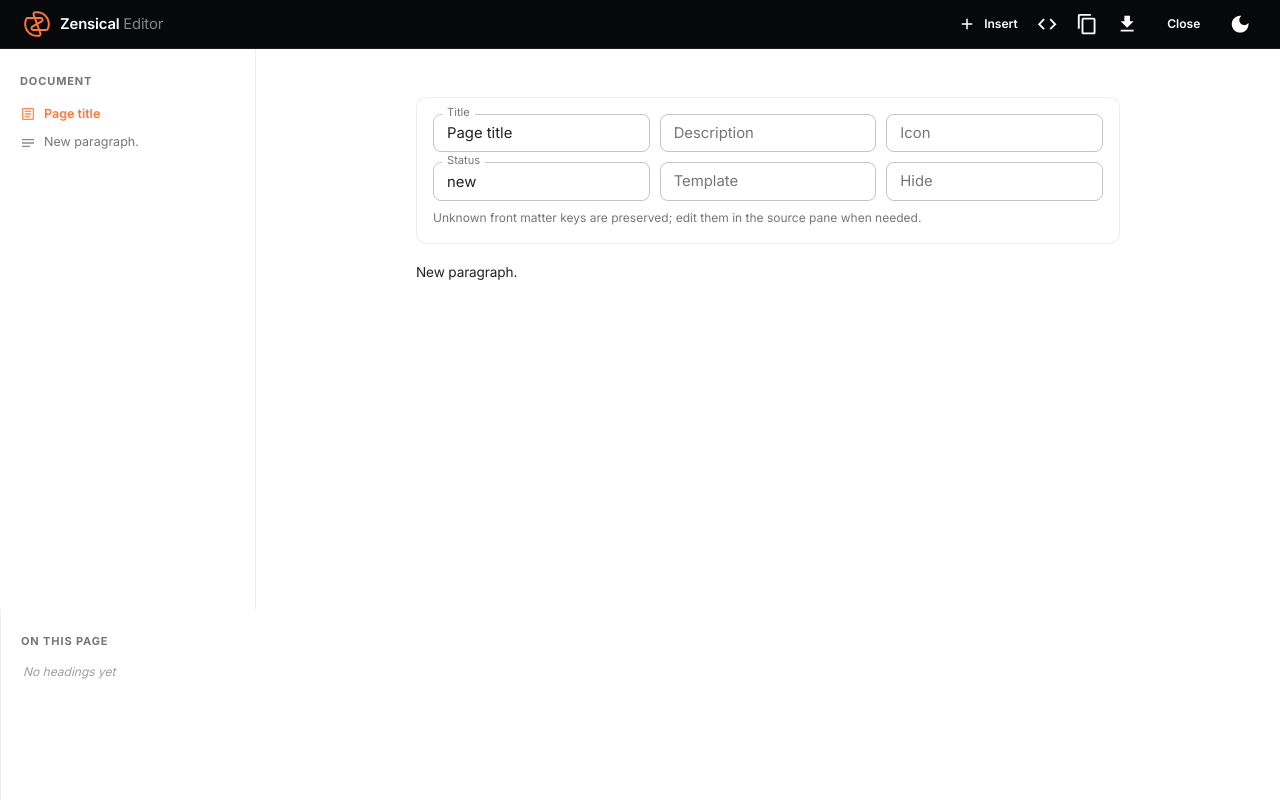
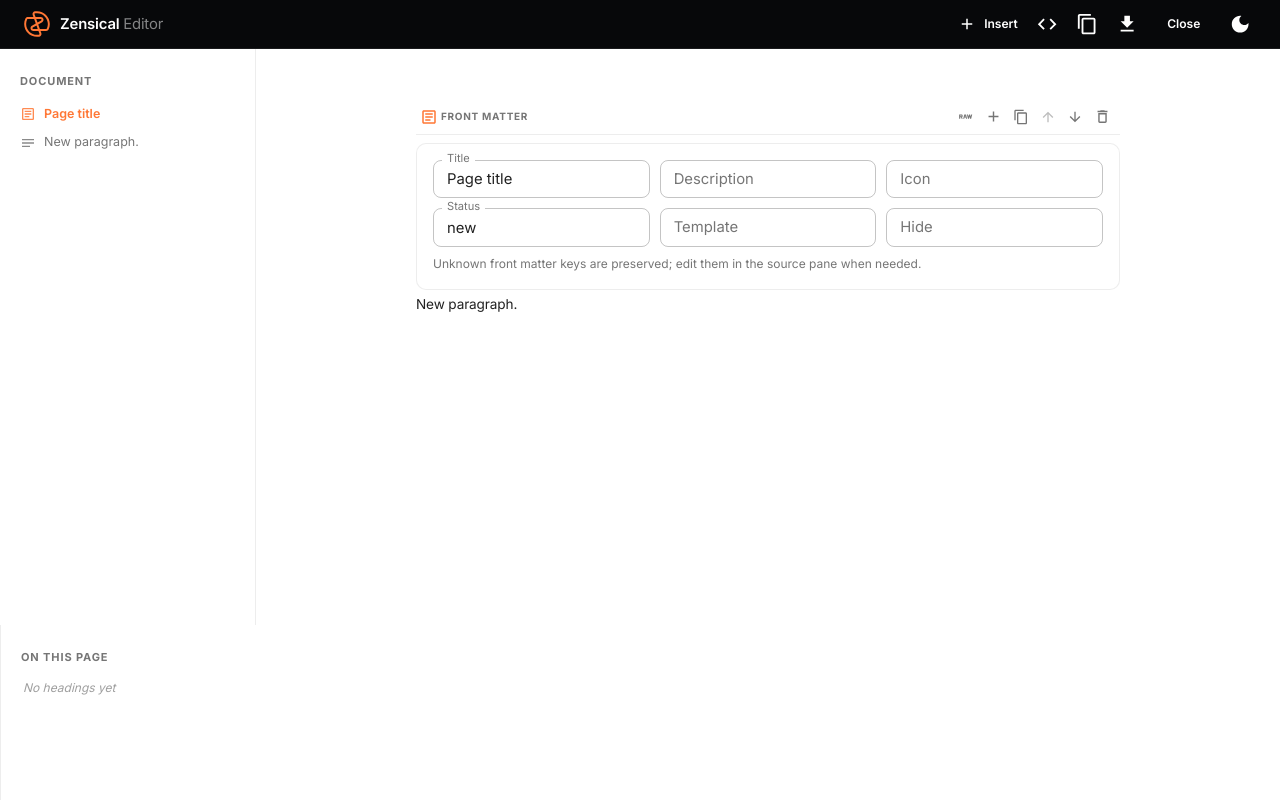
Before and after one commit to FloSch62/mkdocs-editor, a React (Vite) app: page / in a window 1280 px wide. Both pictures are taken after a click on the button "Start blank". Built offline with nearby package versions, Linux system fonts and the light colour scheme.

Commit message:
fix overlap

```diff
--- a/src/BlockEditor.tsx
+++ b/src/BlockEditor.tsx
@@ -125,8 +125,9 @@ function BlockShell({
   onMove: (dir: -1 | 1) => void
 }) {
   const { title, detail, Icon } = blockTitle(block)
+  const showForm = !previewable || editing
   return (
-    <Paper variant="outlined" className={`block-card block-${block.type}${editing ? ' is-editing' : ''}`}>
+    <Paper variant="outlined" className={`block-card block-${block.type} ${showForm ? 'mode-form' : 'mode-preview'}${editing ? ' is-editing' : ''}`}>
       <Box className="block-bar">
         <Icon sx={{ fontSize: 18, color: 'var(--accent)' }} />
         <Box sx={{ minWidth: 0, flexGrow: 1 }}>
--- a/src/app.css
+++ b/src/app.css
@@ -415,7 +415,8 @@
   box-shadow: none !important;
 }
 
-/* floating hover toolbar (was the full-width block bar) */
+/* In rendered-preview mode the toolbar is a floating hover pill (top-right) so the content
+   reads like a docs page. In form mode (see below) it drops into the flow instead. */
 .block-bar {
   position: absolute;
   top: 2px;
@@ -435,7 +436,7 @@
   pointer-events: none;
   transition: opacity 0.12s, transform 0.12s;
 }
-.block-card:hover > .block-bar,
+.mode-preview.block-card:hover > .block-bar,
 .block-bar:focus-within {
   opacity: 1;
   transform: none;
@@ -467,30 +468,41 @@
 .block-body { padding: 0; }
 .block-divider { display: none !important; }
 
-/* a previewable block in edit mode: contain its form so it reads as an editor */
-.block-card.is-editing > .block-body {
-  margin: 10px 0 4px;
-  padding: 16px;
-  border: 1px solid var(--line);
-  border-left: 3px solid var(--md-primary-fg-color);
-  border-radius: 10px;
-  background: var(--panel);
+/* ---- form mode: toolbar drops into the flow as a strip above the form ----
+   This is why nothing overlaps: the action toolbar no longer floats over the
+   form's own toolbars (bold/italic/link, table Column/Row, etc.). */
+.block-card.mode-form > .block-bar {
+  position: static;
+  z-index: auto;
+  width: auto;
+  min-height: 36px;
+  margin: 16px 0 8px;
+  padding: 2px 4px;
+  border: none;
+  border-bottom: 1px solid var(--line);
+  border-radius: 0;
+  background: transparent;
+  box-shadow: none;
+  opacity: 1;
+  transform: none;
+  pointer-events: auto;
+}
+.block-card.is-editing > .block-bar {
+  border-bottom-color: color-mix(in srgb, var(--md-primary-fg-color) 45%, var(--line));
 }
 
-/* structured (form-based) blocks get a subtle panel so fields read as a group;
-   prose / admonition / table blocks stay flat so they read like the page. */
-.block-frontmatter > .block-body,
-.block-image > .block-body,
-.block-button > .block-body,
-.block-snippet > .block-body,
-.block-grid > .block-body,
-.block-raw > .block-body {
-  margin: 14px 0;
+/* form body panel — groups the fields. Tables carry their own card, so skip them. */
+.block-card.mode-form:not(.block-htmlTable):not(.block-markdownTable) > .block-body {
   padding: 16px;
   border: 1px solid var(--line);
   border-radius: 10px;
   background: var(--panel);
 }
+.block-card.is-editing.mode-form:not(.block-htmlTable):not(.block-markdownTable) > .block-body {
+  border-left: 3px solid var(--md-primary-fg-color);
+}
+/* the table editors already render as cards — don't double up the top margin */
+.block-card.mode-form > .block-body > .tbl-card { margin-top: 0; }
 
 /* spacing between consecutive flat prose blocks */
 .block-markdown + .block-markdown { margin-top: 0.2em; }
```
